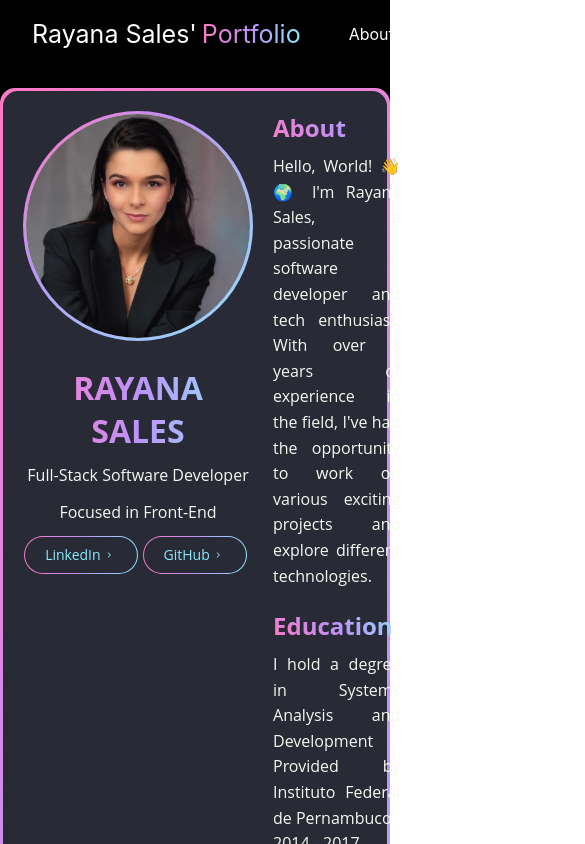
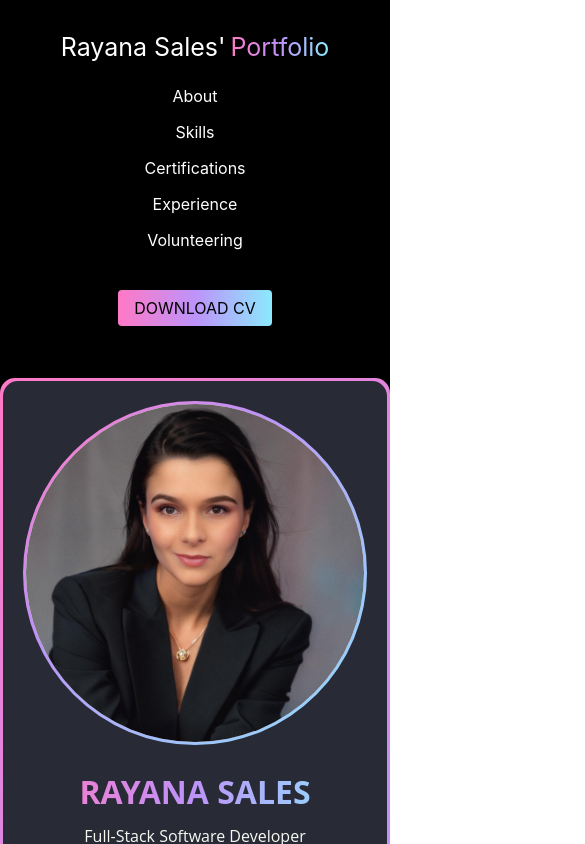
Before and after one commit to RayanaSales/RayanaSales.github.io, a React (Create React App) app: page / in a window 390 px wide. Shown: the top 844 px of the page, 585 px wide, since content can reach past the window. Built offline with nearby package versions, Linux system fonts and the light colour scheme.

Commit message:
Feat: Add mobile support

```diff
--- a/src/assets/styles/About.css
+++ b/src/assets/styles/About.css
@@ -40,11 +40,12 @@
 
 .about-below-photo {
   margin-top: 20px;
-  text-align: center; /* Centraliza os texto do profile com a foto */
+  text-align: center;
   min-height: 245px;
 }
 
-.about-below-photo p {
+.about-below-photo p,
+.about-info p {
   color: #f8f8f2;
   line-height: 1.7;
   margin: 10px 0px;
@@ -61,47 +62,42 @@
   -webkit-text-fill-color: transparent;
 }
 
-.about-info p {
-  color: #f8f8f2;
-  line-height: 1.6;
-  margin-top: 10px;
-  margin-bottom: 20px;
+/* Responsividade para dispositivos móveis menores */
+@media (max-width: 767px) {
+  .about-content {
+    flex-direction: column;
+  }
+
+  .about-profile {
+    margin-right: 0;
+    margin-bottom: 20px;
+  }
+
+  .about-below-photo {
+    min-height: unset;
+  }
+
+  .about-below-photo,
+  .about-info {
+    text-align: center;
+  }
+
+  .about-info h2 {
+    text-transform: uppercase; /* Transforma o texto em maiúsculas */
+    margin-top: 30px;
+  }
+
+  .about-info p {
+    text-align: justify;
+  }
 }
 
-.about-below-photo a {
-  color: #8be9fd;
-  text-decoration: none;
+/* Responsividade para dispositivos entre 768px e 1024px (incluindo iPad Mini em modo retrato) */
+@media (min-width: 768px) and (max-width: 1024px) {
+  /* Ajustes para tablets sem alterações significativas no layout de desktop */
 }
 
-/* copied from resend */
-.rainbowBorderWrapper {
-  display: inline-flex; /* Utiliza flexbox para centralização */
-  border-radius: 9999px; /* Arredondamento da borda */
-  background: linear-gradient(90deg, #ff79c6, #bd93f9, #8be9fd); /* Gradiente */
-  padding: 1px; /* Espaço para o gradiente aparecer como borda */
-  line-height: 0; /* Corrige o alinhamento da linha */
-  justify-content: center; /* Centraliza horizontalmente */
-  align-items: center; /* Centraliza verticalmente */
-  max-width: 50%;
-  margin-right: 5px;
+/* Responsividade para dispositivos acima de 1024px (desktops e laptops) */
+@media (min-width: 1025px) {
+  /* Ajustes específicos para desktops, se necessário */
 }
-
-.profile-web-link {
-  display: flex; /* Habilita flexbox para os itens internos */
-  align-items: center; /* Centraliza verticalmente os itens internos */
-  justify-content: center; /* Centraliza horizontalmente os itens internos */
-  min-width: 50px; /* Largura mínima conforme solicitado */
-  padding: 10px 20px; /* Espaçamento interno */
-  font-size: 14px; /* Tamanho do texto */
-  background: #282a36; /* Cor de fundo do link */
-  color: white; /* Cor do texto, assumindo que seja branca para contrastar */
-  text-decoration: none; /* Remove o sublinhado do link */
-  border-radius: 9999px; /* Arredondamento da borda */
-  margin: 0; /* Remove qualquer margem padrão */
-  transition: all 0.3s; /* Suaviza a transição de efeitos */
-}
-
-.profile-web-link:hover {
-  transform: translateY(-0.5px); /* Efeito de leve elevação ao passar o mouse */
-  box-shadow: 0 4px 8px rgba(0, 0, 0, 0.2); /* Sombra para efeito de elevação */
-}
--- a/src/assets/styles/App.css
+++ b/src/assets/styles/App.css
@@ -7,8 +7,18 @@
   background-color: #000;
 }
 
-/* This ensures that the footer (if there is one) sticks to the bottom of the page */
-/* If a footer is added later */
 .footer {
   margin-top: auto;
 }
+
+/* Responsividade para dispositivos móveis menores */
+@media (max-width: 767px) {
+  /* Ajustes para smartphones aqui */
+  .App {
+    flex-direction: column;
+  }
+
+  .footer {
+    padding: 20px;
+  }
+}
--- /dev/null
+++ b/src/assets/styles/ButtonWithGradientBorder.css
@@ -0,0 +1,55 @@
+/* ButtonWithGradientBorder.css */
+.rainbowBorderWrapper {
+  display: inline-flex;
+  border-radius: 9999px;
+  background: linear-gradient(90deg, #ff79c6, #bd93f9, #8be9fd);
+  padding: 1px;
+  line-height: 0;
+  justify-content: center;
+  align-items: center;
+  max-width: 50%;
+  margin-right: 5px;
+}
+
+.profile-web-link {
+  display: flex;
+  align-items: center;
+  justify-content: center;
+  min-width: 50px;
+  padding: 10px 20px;
+  font-size: 14px;
+  background: #282a36;
+  color: white;
+  text-decoration: none;
+  border-radius: 9999px;
+  margin: 0;
+  transition: all 0.3s;
+}
+
+.profile-web-link:hover {
+  transform: translateY(-0.5px);
+  box-shadow: 0 4px 8px rgba(0, 0, 0, 0.2);
+}
+
+/* Responsividade para dispositivos móveis menores */
+@media (max-width: 767px) {
+  .rainbowBorderWrapper {
+    margin-left: 10px; /* Centraliza os botões em dispositivos móveis */
+    max-width: 100%; /* Permite que os botões usem toda a largura disponível */
+  }
+
+  .profile-web-link {
+    padding: 8px 16px; /* Ajusta o preenchimento para telas menores */
+    font-size: 12px; /* Reduz o tamanho da fonte para telas menores */
+  }
+}
+
+/* Responsividade para dispositivos entre 768px e 1024px (incluindo iPad Mini em modo retrato) */
+@media (min-width: 768px) and (max-width: 1024px) {
+  /* Ajustes para tablets sem alterações significativas no layout de desktop */
+}
+
+/* Responsividade para dispositivos acima de 1024px (desktops e laptops) */
+@media (min-width: 1025px) {
+  /* Ajustes específicos para desktops, se necessário */
+}
--- a/src/assets/styles/Header.css
+++ b/src/assets/styles/Header.css
@@ -8,7 +8,7 @@
 .header-container {
   display: flex;
   justify-content: space-between;
-  align-items: center; /* This ensures vertical alignment of all children */
+  align-items: center;
   max-width: 1200px;
   margin: 0 auto;
 }
@@ -17,15 +17,15 @@
   font-size: 25px;
   color: #fff;
   text-decoration: none;
-  display: flex; /* Added display flex */
-  align-items: center; /* Align text vertically */
+  display: flex;
+  align-items: center;
   flex-shrink: 0;
 }
 
 .nav-links {
   display: flex;
   justify-content: center;
-  align-items: center; /* Added align-items center */
+  align-items: center;
   flex-grow: 1;
   margin: 0 2rem;
   height: 25px;
@@ -35,13 +35,13 @@
   margin: 0 1rem;
   color: #fff;
   text-decoration: none;
-  display: flex; /* Added display flex */
-  align-items: center; /* Align text vertically */
+  display: flex;
+  align-items: center;
 }
 
 .user-actions {
   display: flex;
-  align-items: center; /* Align user-actions vertically */
+  align-items: center;
   flex-shrink: 0;
 }
 
@@ -51,3 +51,34 @@
   border-radius: 0.25rem;
   text-decoration: none;
 }
+
+/* Responsividade para dispositivos móveis menores */
+@media (max-width: 767px) {
+  .header-container {
+    flex-direction: column;
+    padding: 1rem;
+  }
+
+  .nav-links {
+    margin: 1rem 0;
+    flex-direction: column;
+    height: auto;
+  }
+
+  .nav-links a {
+    margin: 0.5rem 0;
+  }
+
+  .user-actions {
+    flex-direction: column;
+  }
+
+  .user-actions .get-started {
+    margin-top: 1rem;
+  }
+}
+
+/* Responsividade para dispositivos entre 768px e 1024px (incluindo iPad Mini em modo retrato) */
+@media (min-width: 768px) and (max-width: 1024px) {
+  /* Ajustes para tablets, mantendo layout de desktop */
+}
--- a/src/components/ButtonWithGradientBorder.js
+++ b/src/components/ButtonWithGradientBorder.js
@@ -1,6 +1,8 @@
+// ButtonWithGradientBorder.js
 import React from 'react';
 import "../assets/styles/About.css";
 import "../assets/styles/Global.css";
+import "../assets/styles/ButtonWithGradientBorder.css";
 
 const ButtonWithGradientBorder = ({ link, text }) => {
   return (
```
Also changed, not shown: 7 other files (tests, documents, lock files or other folders).
